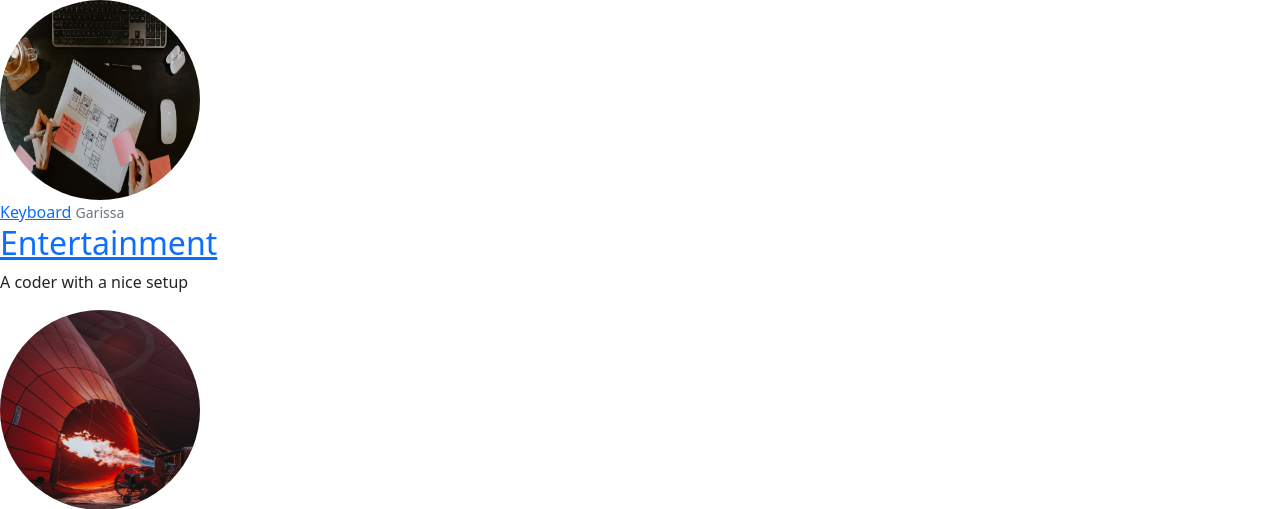
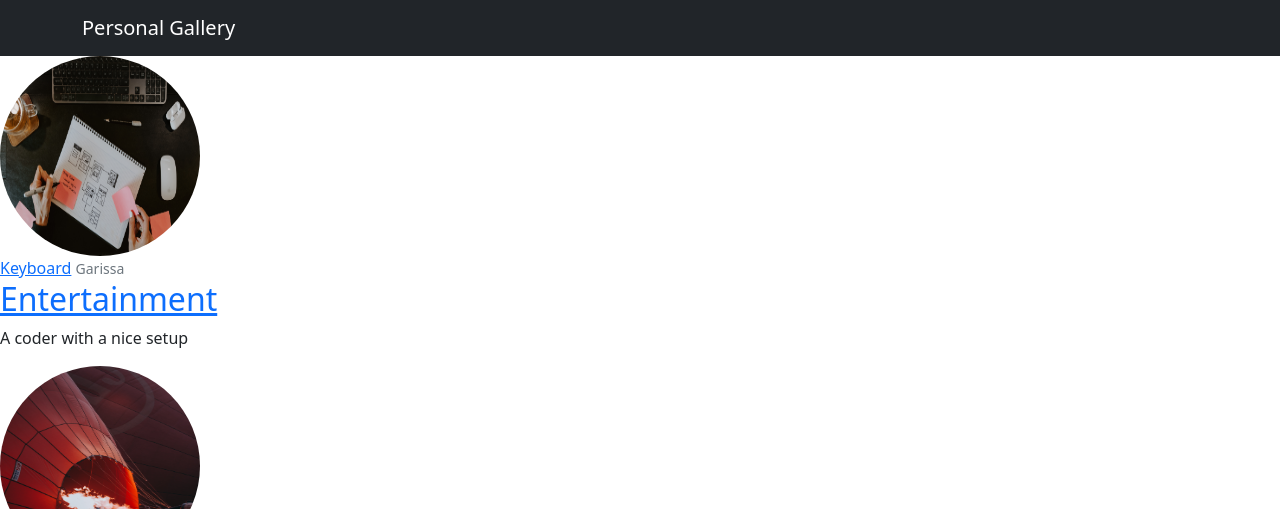
Before and after one commit to yahyasaadi/gallery, a Django app: page / in a window 1280 px wide. Shown: the top 509 px of the page. Run offline with Django 4.2, Linux system fonts and the light colour scheme; data comes from the database, SQL or seed files in the repository.

Commit message:
Added a navbar

```diff
--- a/my_galley/photos/templates/photos/base.html
+++ b/my_galley/photos/templates/photos/base.html
@@ -12,6 +12,22 @@
     <title>Personal Gallery</title>
 </head>
 <body>
+
+    <!-- Navbar -->
+    <nav class="navbar navbar-expand-lg bg-dark navbar-dark">
+        <div class="container">
+            <a href="#" class="navbar-brand">Personal Gallery</a>
+            <button class="navbar-toggler" type="button" data-bs-toggle="collapse" data-bs-target="#navbarNav">
+                <span class="navbar-toggler-icon"></span>
+            </button>
+
+            <div class="collapse navbar-collapse" id="navbarNav">
+                <ul class="navbar-nav ms-auto">
+                </ul>
+            </div>
+        </div>
+    </nav>
+
     {% block content %}{% endblock %}
 
     <!-- Bootstrap JS -->
```
